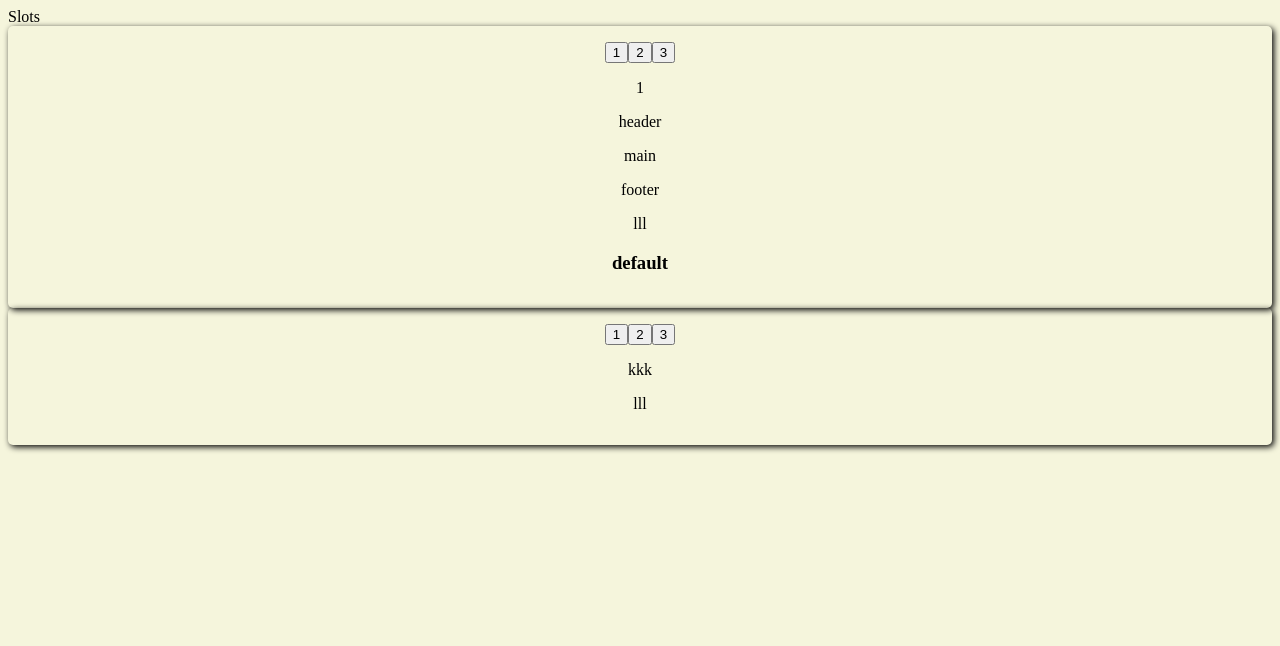
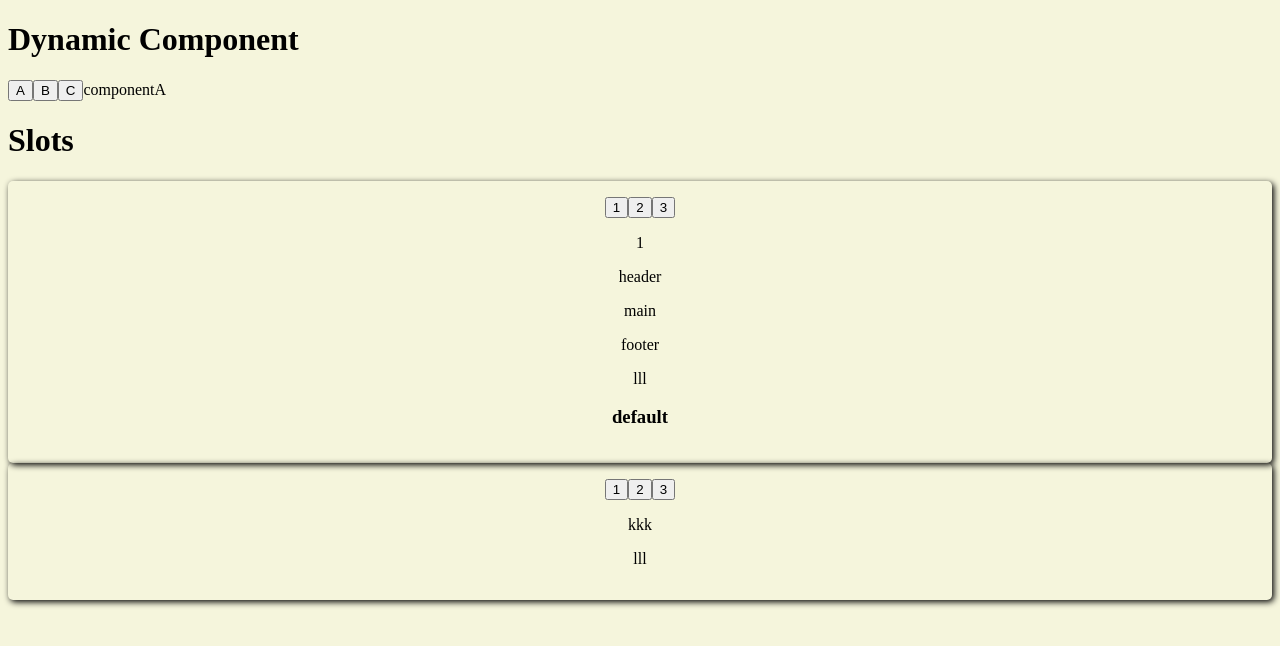
Before and after one commit to 802-web/first-vue, a Vue app: page / in a window 1280 px wide. Shown: the top 646 px of the page. Built offline with nearby package versions, Linux system fonts and the light colour scheme; the HTML template or start-up script is replaced by a standard one.

Commit message:
base of dynamic components

```diff
--- a/src/App.vue
+++ b/src/App.vue
@@ -2,13 +2,18 @@
 import ShowCount from '@/components/ShowCount.vue'
 import ResetButton from '@/components/ResetButton.vue'
 import BaseCard from '@/components/BaseCard.vue'
-import { ref } from 'vue'
+import ComponentA from '@/components/ComponentA.vue'
+import ComponentB from '@/components/ComponentB.vue'
+import ComponentC from '@/components/ComponentC.vue'
+import { ref, shallowRef } from 'vue'
 
 const count = ref(0)
 const onReset = (val) => {
 	count.value = val
 	return count.value
 }
+
+const currentComp = shallowRef(ComponentA)
 </script>
 <template>
 	<!-- <ShowCount bar="bar" /> -->
@@ -17,7 +22,13 @@ const onReset = (val) => {
 	<ResetButton @reset="count = $event" />
 	<ResetButton @reset-count="onReset" /> -->
 
-	<div>Slots</div>
+	<h1>Dynamic Component</h1>
+	<button @click="currentComp = ComponentA">A</button>
+	<button @click="currentComp = ComponentB">B</button>
+	<button @click="currentComp = ComponentC">C</button>
+	<component :is="currentComp" />
+
+	<h1>Slots</h1>
 	<BaseCard>
 		<!-- <h2>h3</h2> -->
 		<template #header="{ pageNum }">
--- /dev/null
+++ b/src/components/ComponentA.vue
@@ -0,0 +1 @@
+<template>componentA</template>
--- /dev/null
+++ b/src/components/ComponentB.vue
@@ -0,0 +1 @@
+<template>componentB</template>
--- /dev/null
+++ b/src/components/ComponentC.vue
@@ -0,0 +1 @@
+<template>componentC</template>
```
